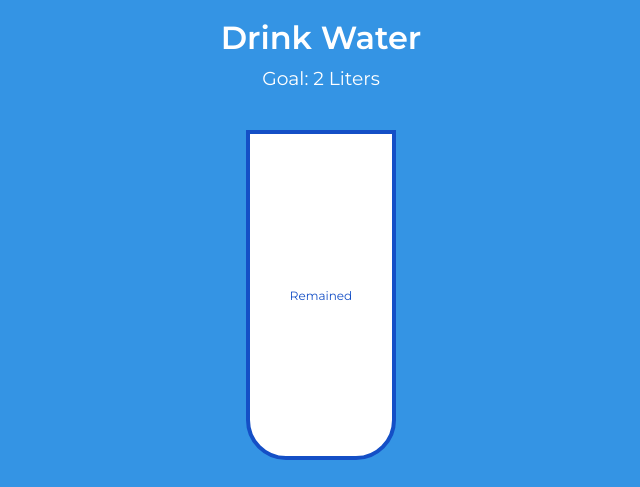
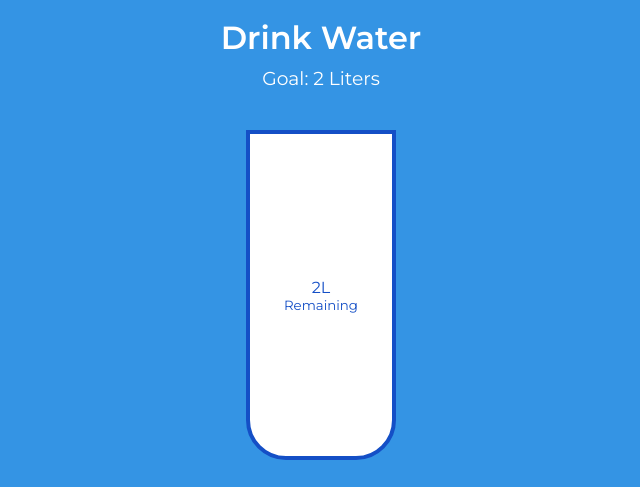
Before and after one commit to yasermaly/drink-water, a plain HTML site: page index.html in a window 1280 px wide. Shown: the top 487 px of the page, 319-959 px from the left. Drawn offline with Linux system fonts and the light colour scheme.

Commit message:
drink water project complete

```diff
--- a/index.html
+++ b/index.html
@@ -11,9 +11,9 @@
     <h3>Goal: 2 Liters</h3>
 
     <div class="cup">
-      <div class="remained" id="remained">
+      <div class="remaining" id="remaining">
         <span id="liters"></span>
-        <small>Remained</small>
+        <small>Remaining</small>
       </div>
 
       <div class="percentage" id="percentage"></div>
--- a/script.js
+++ b/script.js
@@ -1,7 +1,9 @@
 const smallCups = document.querySelectorAll('.cup-small');
 const liters = document.getElementById('liters');
 const percentage = document.getElementById('percentage');
-const remained = document.getElementById('remained');
+const remaining = document.getElementById('remaining');
+
+updateBigCup();
 
 smallCups.forEach((cup, idx) => {
   cup.addEventListener('click', () => highlightCups(idx));
@@ -22,4 +24,28 @@ function highlightCups(idx) {
       cup.classList.remove('full');
     }
   });
+
+  updateBigCup();
 }
+
+function updateBigCup() {
+  const fullCups = document.querySelectorAll('.cup-small.full').length;
+  const totalCups = smallCups.length;
+
+  if (fullCups === 0) {
+    percentage.style.visibility = 'hidden';
+    percentage.style.height = 0;
+  } else {
+    percentage.style.visibility = 'visible';
+    percentage.style.height = `${(fullCups / totalCups) * 330}px`;
+    percentage.innerText = `${(fullCups / totalCups) * 100}%`;
+  }
+
+  if (fullCups === totalCups) {
+    remaining.style.visibility = 'hidden';
+    remaining.style.height = 0;
+  } else {
+    remaining.style.visibility = 'visible';
+    liters.innerText = `${2 - (250 * fullCups) / 1000}L`;
+  }
+}
--- a/style.css
+++ b/style.css
@@ -68,7 +68,7 @@ h3 {
   width: 280px;
 }
 
-.remained {
+.remaining {
   display: flex;
   flex-direction: column;
   align-items: center;
```
